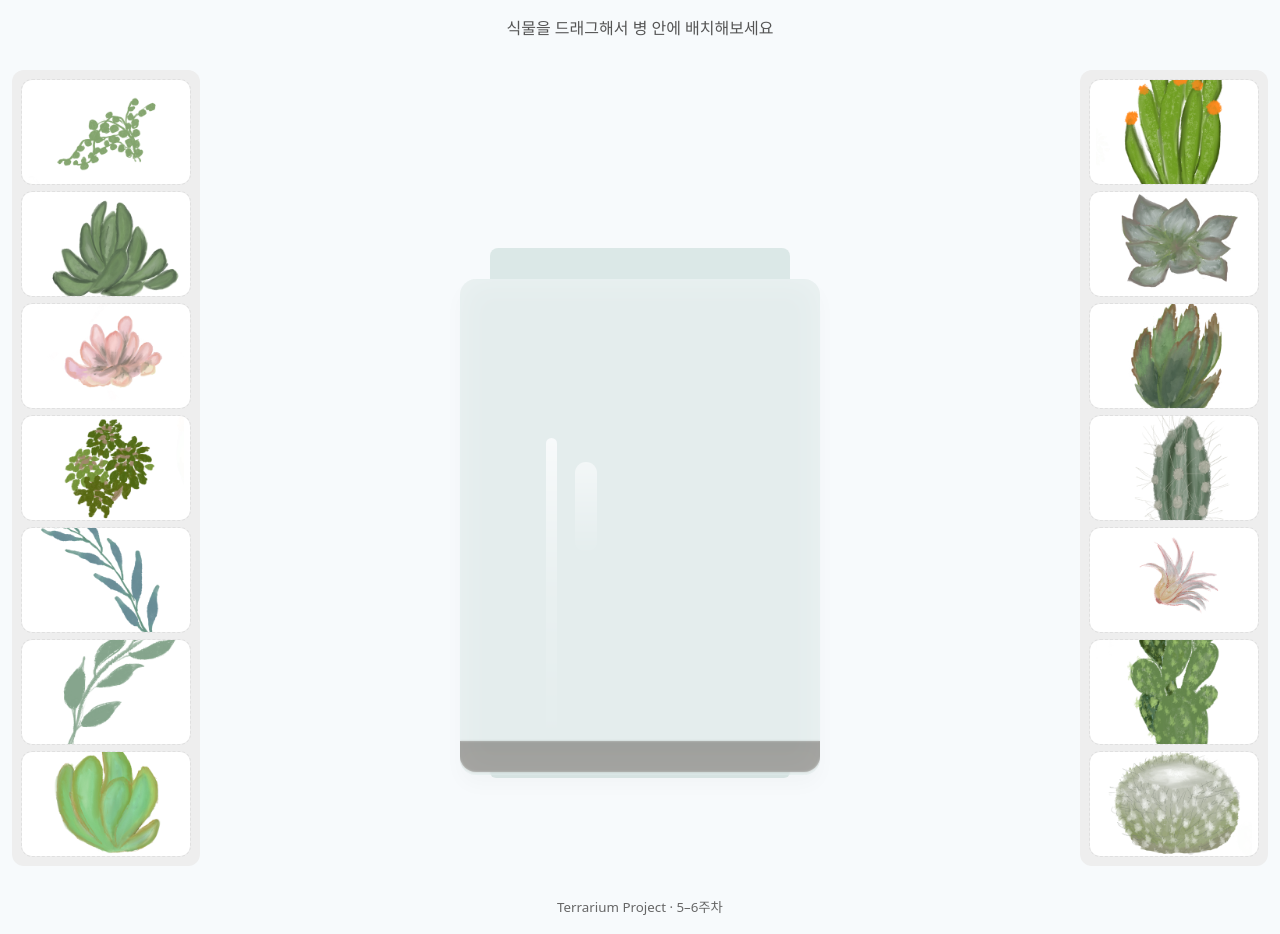
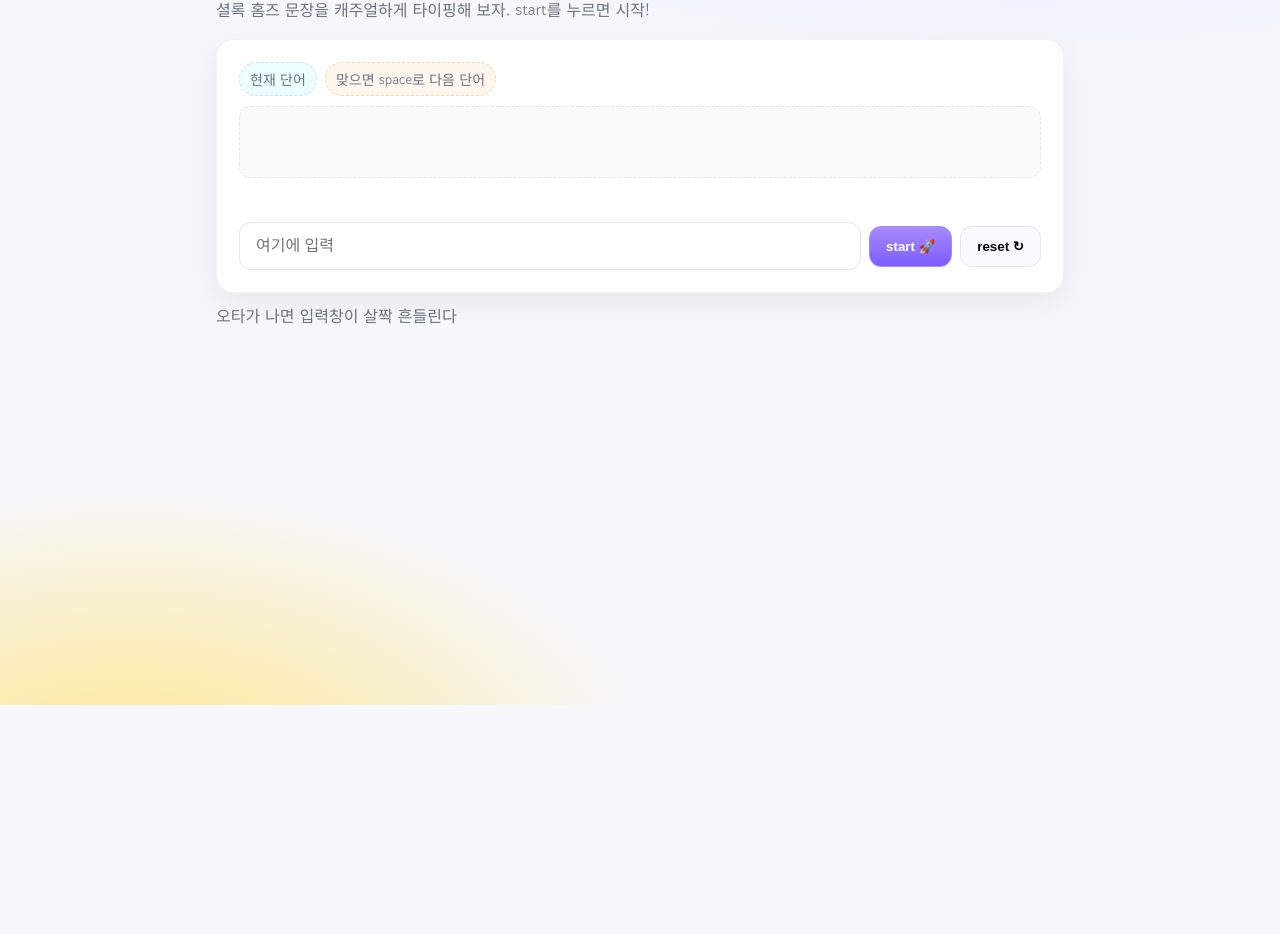
Before and after one commit to hsb9838/jnu-practice, a plain HTML site: page index.html in a window 1280 px wide. Shown: the part 95-1029 px from the top of the page. After the commit the page ends 840 px from the top, so only its background shows below. Drawn offline with Linux system fonts and the light colour scheme.

Commit message:
7주차 실습

```diff
--- a/index.html
+++ b/index.html
@@ -1,55 +1,39 @@
-<!DOCTYPE html>
+<!doctype html>
 <html lang="ko">
   <head>
     <meta charset="utf-8" />
+    <title>Typing game</title>
     <meta name="viewport" content="width=device-width, initial-scale=1" />
-  <title>My Virtual Terrarium</title>
-  <link rel="stylesheet" href="./style.css" />
+    <!-- 캐주얼한 폰트 -->
+    <link href="https://fonts.googleapis.com/css2?family=Poppins:wght@600;800&family=Gowun+Dodum&display=swap" rel="stylesheet">
+    <link rel="stylesheet" href="style.css" />
   </head>
   <body>
-  <header class="site-header">
-    <h1>My Terrarium</h1>
-    <p class="subtitle">식물을 드래그해서 병 안에 배치해보세요</p>
+    <main class="wrap">
+      <header class="hero">
+        <h1>⌨️ Typing game</h1>
+        <p class="sub">셜록 홈즈 문장을 캐주얼하게 타이핑해 보자. start를 누르면 시작!</p>
       </header>
 
-  <main id="page">
-    <aside id="left-container" class="container" aria-label="왼쪽 식물 목록">
-      <div class="plant-holder"><img id="plant1"  class="plant" src="./images/plant1.png"  alt="plant 1"></div>
-      <div class="plant-holder"><img id="plant2"  class="plant" src="./images/plant2.png"  alt="plant 2"></div>
-      <div class="plant-holder"><img id="plant3"  class="plant" src="./images/plant3.png"  alt="plant 3"></div>
-      <div class="plant-holder"><img id="plant4"  class="plant" src="./images/plant4.png"  alt="plant 4"></div>
-      <div class="plant-holder"><img id="plant5"  class="plant" src="./images/plant5.png"  alt="plant 5"></div>
-      <div class="plant-holder"><img id="plant6"  class="plant" src="./images/plant6.png"  alt="plant 6"></div>
-      <div class="plant-holder"><img id="plant7"  class="plant" src="./images/plant7.png"  alt="plant 7"></div>
-    </aside>
+      <section class="card">
+        <div class="bar">
+          <span class="chip chip-now">현재 단어</span>
+          <span class="chip chip-tip">맞으면 space로 다음 단어</span>
+        </div>
 
-    <section id="terrarium-area" aria-label="테라리움 배치 영역">
-      <div id="terrarium">
-        <div class="jar-top"></div>
-        <div class="jar-walls">
-          <div class="jar-glossy-long"></div>
-          <div class="jar-glossy-short"></div>
-        </div>
-        <div class="dirt"></div>
-        <div class="jar-bottom"></div>
+        <p id="quote" class="quote"></p>
+        <p id="message" class="msg" aria-live="polite"></p>
+
+        <div class="ctrl">
+          <input type="text" id="typed-value" aria-label="current word" placeholder="여기에 입력" />
+          <button type="button" id="start" class="btn btn-start">start 🚀</button>
+          <button type="button" id="reset" class="btn btn-ghost">reset ↻</button>
         </div>
       </section>
 
-    <aside id="right-container" class="container" aria-label="오른쪽 식물 목록">
-      <div class="plant-holder"><img id="plant8"  class="plant" src="./images/plant8.png"  alt="plant 8"></div>
-      <div class="plant-holder"><img id="plant9"  class="plant" src="./images/plant9.png"  alt="plant 9"></div>
-      <div class="plant-holder"><img id="plant10" class="plant" src="./images/plant10.png" alt="plant 10"></div>
-      <div class="plant-holder"><img id="plant11" class="plant" src="./images/plant11.png" alt="plant 11"></div>
-      <div class="plant-holder"><img id="plant12" class="plant" src="./images/plant12.png" alt="plant 12"></div>
-      <div class="plant-holder"><img id="plant13" class="plant" src="./images/plant13.png" alt="plant 13"></div>
-      <div class="plant-holder"><img id="plant14" class="plant" src="./images/plant14.png" alt="plant 14"></div>
-    </aside>
+      <footer class="foot">오타가 나면 입력창이 살짝 흔들린다</footer>
     </main>
 
-  <footer class="site-footer">
-    <small>Terrarium Project · 5–6주차</small>
-  </footer>
-
-  <script src="./app.js"></script>
+    <script src="script.js"></script>
   </body>
 </html>
--- /dev/null
+++ b/script.js
@@ -0,0 +1,98 @@
+// 셜록 홈즈 인용문
+const quotes = [
+  'When you have eliminated the impossible, whatever remains, however improbable, must be the truth.',
+  'There is nothing more deceptive than an obvious fact.',
+  'I ought to know by this time that when a fact appears to be opposed to a long train of deductions it invariably proves to be capable of bearing some other interpretation.',
+  'I never make exceptions. An exception disproves the rule.',
+  'What one man can invent another can discover.',
+  'Nothing clears up a case so much as stating it to another person.',
+  'Education never ends, Watson. It is a series of lessons, with the greatest for the last.'
+];
+
+// 상태값
+let words = [];
+let wordIndex = 0;
+let startTime = 0;
+
+// DOM
+const quoteElement = document.getElementById('quote');
+const messageElement = document.getElementById('message');
+const typedValueElement = document.getElementById('typed-value');
+const startBtn = document.getElementById('start');
+const resetBtn = document.getElementById('reset');
+
+// 시작
+startBtn.addEventListener('click', () => {
+  const quoteIndex = Math.floor(Math.random() * quotes.length);
+  const quote = quotes[quoteIndex];
+
+  words = quote.split(' ');
+  wordIndex = 0;
+
+  const spanWords = words.map(w => `<span>${w} </span>`);
+  quoteElement.innerHTML = spanWords.join('');
+  if (quoteElement.childNodes[0]) {
+    quoteElement.childNodes[0].className = 'highlight';
+  }
+
+  messageElement.innerText = '';
+  typedValueElement.value = '';
+  typedValueElement.className = ''; // ok/bad 초기화
+  typedValueElement.focus();
+
+  startTime = Date.now();
+});
+
+// 입력 처리
+typedValueElement.addEventListener('input', () => {
+  if (!words.length) return;
+
+  const currentWord = words[wordIndex];
+  const typedValue = typedValueElement.value;
+
+  // 마지막 단어까지 정확히 입력
+  if (typedValue === currentWord && wordIndex === words.length - 1) {
+    const elapsed = (Date.now() - startTime) / 1000;
+    messageElement.innerText = `축하합니다! ${elapsed.toFixed(2)}초 만에 완료했어요.`;
+    typedValueElement.className = 'ok';
+    return;
+  }
+
+  // 단어 정확 + 공백 → 다음 단어
+  if (typedValue.endsWith(' ') && typedValue.trim() === currentWord) {
+    typedValueElement.value = '';
+    wordIndex++;
+
+    for (const wordEl of quoteElement.childNodes) wordEl.className = '';
+    if (quoteElement.childNodes[wordIndex]) {
+      quoteElement.childNodes[wordIndex].className = 'highlight';
+    }
+
+    typedValueElement.className = 'ok';
+    setTimeout(() => typedValueElement.classList.remove('ok'), 150);
+    messageElement.innerText = `굿! 남은 단어: ${words.length - wordIndex}`;
+    return;
+  }
+
+  // 부분 일치
+  if (currentWord.startsWith(typedValue)) {
+    typedValueElement.classList.remove('bad');
+    messageElement.innerText = '';
+  } else {
+    // 오타
+    typedValueElement.classList.add('bad');
+    messageElement.innerText = '오타가 있어요. 다시 입력해 보세요.';
+  }
+});
+
+// 리셋
+resetBtn.addEventListener('click', () => {
+  words = [];
+  wordIndex = 0;
+  startTime = 0;
+  quoteElement.innerHTML = '';
+  messageElement.innerText = 'start를 눌러 시작하세요.';
+  typedValueElement.value = '';
+  typedValueElement.className = '';
+  typedValueElement.focus();
+});
--- a/style.css
+++ b/style.css
@@ -1,152 +1,110 @@
 :root{
-  --bg:#f7fafc;
-  --panel:#eeeeee;
-  --jar:#d1e1df;
-  --soil:#3a241d;
-}
-*{ box-sizing:border-box; }
-html,body{ height:100%; }
-body{
-  margin:0;
-  font-family:system-ui,-apple-system,Segoe UI,Roboto,Arial,sans-serif;
-  background:var(--bg);
-  color:#222;
-  line-height:1.5;
+  --bg: #f6f7fb;
+  --ink: #1f2937;
+  --muted: #6b7280;
+  --card: #ffffff;
+  --accent: #7c5cff;   /* 라일락 퍼플 */
+  --accent-2: #a78bfa; /* 라벤더 */
+  --ok: #22c55e;       /* 그린 */
+  --bad: #ef4444;      /* 레드 */
+  --ring: #c7d2fe;     /* 인디고-200 */
 }
 
-/* 헤더/푸터 */
-.site-header{ padding:20px 16px 8px; text-align:center; }
-.subtitle{ margin:6px 0 10px; color:#555; }
-.site-footer{ text-align:center; padding:16px; color:#666; }
-
-/* 3분할 레이아웃 */
-#page{
-  display:grid;
-  grid-template-columns:15% 1fr 15%;
-  gap:12px;
-  padding:12px;
-  min-height:calc(100vh - 140px);
-}
-.container{
-  background:var(--panel);
-  padding:10px;
-  border-radius:12px;
-  position:relative;
+*{ box-sizing: border-box; }
+html, body { height: 100%; }
+body{
+  margin: 0;
+  background:
+    radial-gradient(1200px 400px at 80% -10%, #e0e7ff 10%, transparent 60%) no-repeat,
+    radial-gradient(900px 500px at 10% 110%, #fde68a 0%, transparent 60%) no-repeat,
+    var(--bg);
+  color: var(--ink);
+  font-family: "Gowun Dodum", "Poppins", system-ui, -apple-system, Segoe UI, Roboto, sans-serif;
 }
 
-/* 사이드 목록 카드 */
-.plant-holder{
-  position:relative;
-  height:13vh;
-  margin-bottom:8px;
-  background:#fff;
-  border-radius:10px;
-  display:flex; align-items:center; justify-content:center;
-  outline:1px dashed #e0e0e0;
-  overflow:hidden;
-}
-.plant-holder:last-child{ margin-bottom:0; }
+.wrap{ max-width: 880px; margin: 40px auto; padding: 0 16px; }
 
-/* 사이드 썸네일 상태 */
-.plant{
-  max-width:150%;
-  max-height:150%;
-  cursor:grab;
-  user-select:none;
+.hero h1{ margin: 0 0 6px; font-weight: 800; letter-spacing: .2px; }
+.sub{ margin: 0; color: var(--muted); }
+
+.card{
+  margin-top: 18px; padding: 22px;
+  background: var(--card);
+  border-radius: 18px;
+  border: 1px solid #eef2ff;
+  box-shadow: 0 10px 30px #00000010;
 }
 
-/* 중앙 캔버스 */
-#terrarium-area{
-  display:flex;
-  align-items:center;
-  justify-content:center;
-  position:relative;
-  min-height:60vh;
+.bar{ display:flex; gap:8px; flex-wrap:wrap; margin-bottom:8px; }
+.chip{
+  display:inline-flex; align-items:center; gap:6px;
+  padding:6px 10px; font-size: 14px; color: var(--muted);
+  background: #f4f4ff; border:1px dashed #d9d6ff; border-radius: 999px;
 }
-#terrarium{
-  position:relative;
-  width:min(600px, 90%);
-  height:min(620px, 80vh);
-  margin:0 auto;
+.chip-now{ background: #ecfeff; border-color:#bae6fd; }
+.chip-tip{ background: #fff7ed; border-color:#fed7aa; }
+
+.quote{
+  min-height: 72px;
+  line-height: 1.8;
+  margin: 10px 0 12px;
+  padding: 8px 12px;
+  border-radius: 12px;
+  background: #fafafa;
+  border: 1px dashed #e5e7eb;
+  word-break: break-word;
+}
+.highlight{
+  background: linear-gradient(180deg, #fff 40%, #fde68a 40%);
+  border-radius: 8px;
+  padding: 2px 4px;
 }
 
-/* 병 모양 */
-.jar-walls{
-  height:80%; width:60%;
-  background:var(--jar);
-  border-radius:1rem;
-  position:absolute; bottom:0.5%; left:20%;
-  opacity:0.5;
-  z-index:1;                 /* 유리 레이어 */
-  box-shadow: inset 0 0 30px rgba(255,255,255,0.35), 0 10px 20px rgba(0,0,0,0.05);
-  backdrop-filter: blur(1px);
-  pointer-events:none;       /* 드래그 방해 금지 */
+.msg{ min-height: 22px; color: var(--muted); margin: 0 0 10px; }
+
+.ctrl{ display: flex; gap: 8px; align-items: center; flex-wrap: wrap; }
+
+#typed-value{
+  flex: 1 1 360px;
+  padding: 14px 16px;
+  border-radius: 12px;
+  border: 1.5px solid #e5e7eb;
+  background: #fff;
+  outline: none;
+  transition: box-shadow .18s ease, transform .06s ease, border-color .18s ease, background .18s ease;
+  font-size: 16px;
 }
-.jar-top{
-  width:50%; height:5%;
-  background:var(--jar);
-  position:absolute; bottom:80.5%; left:25%;
-  opacity:0.7; z-index:1; border-radius:8px 8px 0 0;
+#typed-value:focus{
+  box-shadow: 0 0 0 4px var(--ring);
+  border-color: #a5b4fc;
 }
-.jar-bottom{
-  width:50%; height:1%;
-  background:var(--jar);
-  position:absolute; bottom:0; left:25%;
-  opacity:0.7; border-radius:0 0 12px 12px;
+#typed-value.ok{
+  border-color: var(--ok);
+  box-shadow: 0 0 0 4px #bbf7d0;
 }
-.dirt{
-  width:60%; height:5%;
-  background:var(--soil);
-  position:absolute; bottom:1%; left:20%;
-  border-radius:0 0 1rem 1rem;
-  opacity:0.7; z-index:-1;
-  box-shadow: inset 0 8px 16px rgba(0,0,0,0.15);
+#typed-value.bad{
+  border-color: var(--bad);
+  background: #fff1f2;
+  animation: wiggle .15s linear;
+}
+@keyframes wiggle{
+  0%,100%{ transform: translateX(0) }
+  25%{ transform: translateX(-3px) }
+  75%{ transform: translateX(3px) }
 }
 
-/* 유광 하이라이트 (5주차 요구) */
-.jar-glossy-long{
-  position:absolute; left:24%; bottom:8%;
-  width:3%; height:60%; border-radius:2rem;
-  background:linear-gradient(to bottom,
-    rgba(255,255,255,0.85),
-    rgba(255,255,255,0.2) 50%,
-    rgba(255,255,255,0)
-  );
-  filter:blur(0.4px);
-  pointer-events:none;
-  z-index:2;
-  mix-blend-mode:screen;
+.btn{
+  padding: 12px 16px; border-radius: 12px;
+  border: 1px solid #e5e7eb; background: #fff;
+  cursor: pointer; font-weight: 600;
+  transition: transform .06s ease, box-shadow .18s ease, background .18s ease;
 }
-.jar-glossy-short{
-  position:absolute; left:32%; bottom:45%;
-  width:6%; height:18%; border-radius:2rem;
-  background:linear-gradient(to bottom,
-    rgba(255,255,255,0.9),
-    rgba(255,255,255,0)
-  );
-  opacity:0.7;
-  filter:blur(0.6px);
-  pointer-events:none;
-  z-index:2;
-  mix-blend-mode:screen;
+.btn:active{ transform: translateY(1px); }
+.btn-start{
+  background: linear-gradient(180deg, var(--accent-2), var(--accent));
+  color: #fff; border-color: #a78bfa;
 }
-
-/* 병 안으로 들어간 식물(항상 유리 위) */
-#terrarium .plant{
-  position:absolute;
-  z-index:10;
-  cursor:grab;
-  transform:translate(-50%, -50%); /* left/top을 중심 기준으로 */
+.btn-ghost{
+  background: #f9fafb;
 }
-#terrarium .plant:active{ cursor:grabbing; }
-
-/* 반응형 */
-@media (max-width:1024px){
-  #page{ grid-template-columns:1fr; }
-  #terrarium-area{ order:1; }
-  #left-container, #right-container{ order:3; }
-  .plant-holder{ height:18vh; }
-}
-@media (max-width:480px){
-  #terrarium{ width:95%; height:70vh; }
-}
+.foot{ margin-top: 10px; color: var(--muted); }
```
Lines whose indentation alone changed are shown as unchanged.
